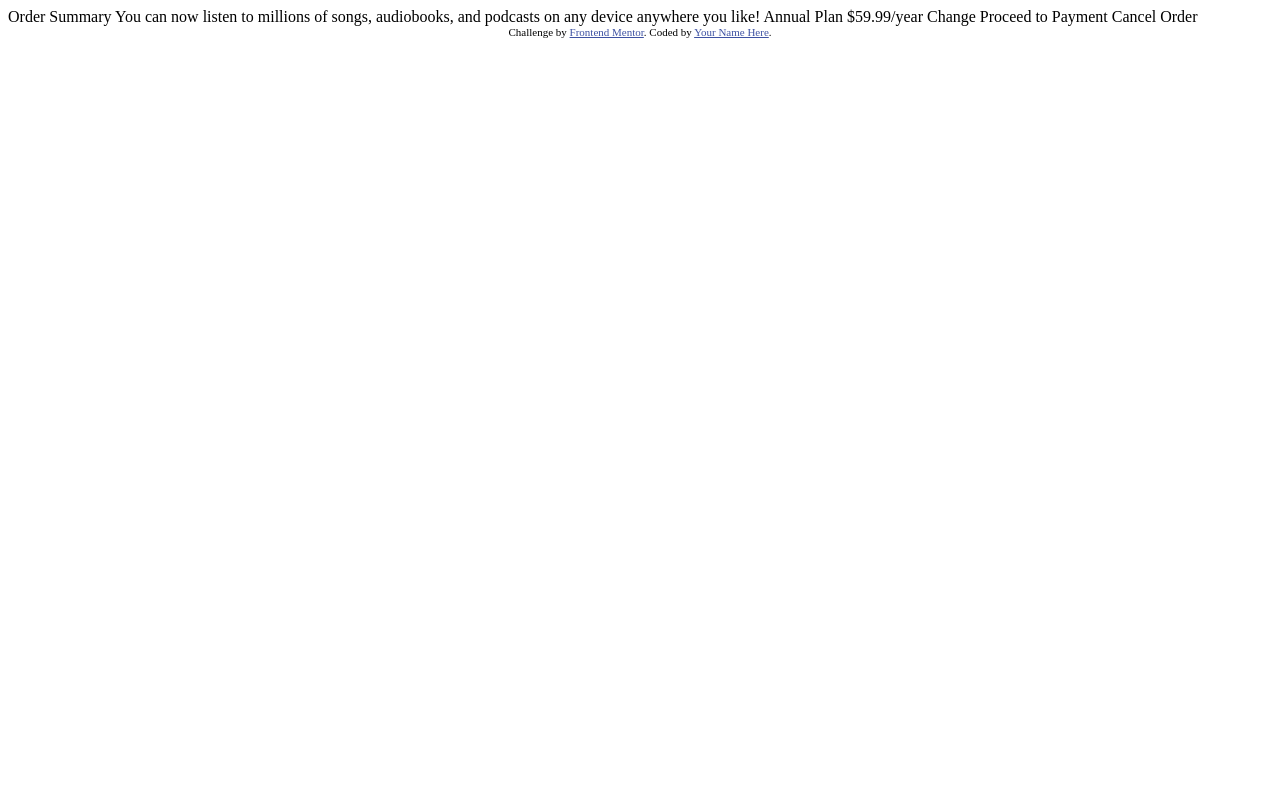
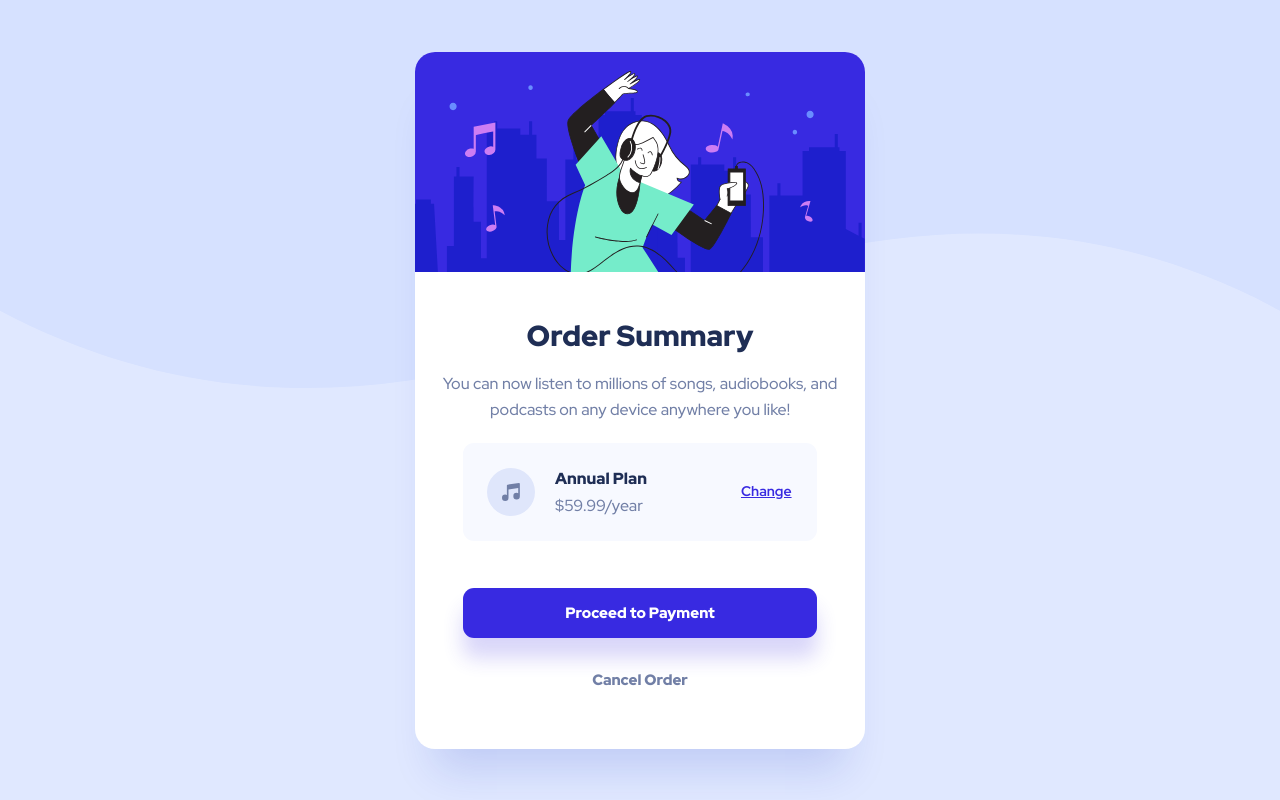
Before and after one commit to CharlesSquirel/Order-summary-component, a plain HTML site: page index.html in a window 1280 px wide. Drawn offline with Linux system fonts and the light colour scheme.

Commit message:
Add files via upload

```diff
--- a/index.html
+++ b/index.html
@@ -1,37 +1,36 @@
 <!DOCTYPE html>
 <html lang="en">
   <head>
-  <meta charset="UTF-8">
-  <meta name="viewport" content="width=device-width, initial-scale=1.0"> <!-- displays site properly based on user's device -->
-
-  <link rel="icon" type="image/png" sizes="32x32" href="./images/favicon-32x32.png">
-
+    <meta charset="utf-8" />
+    <meta http-equiv="X-UA-Compatible" content="IE=edge" />
     <title>Frontend Mentor | Order summary card</title>
-
-  <!-- Feel free to remove these styles or customise in your own stylesheet 👍 -->
-  <style>
-    .attribution { font-size: 11px; text-align: center; }
-    .attribution a { color: hsl(228, 45%, 44%); }
-  </style>
+    <meta name="description" content="Order summary card" />
+    <meta name="viewport" content="width=device-width, initial-scale=1" />
+    <link rel="stylesheet" href="style.css" />
+    <link rel="icon" type="image/png" sizes="32x32" href="favicon-32x32.png" />
+    <link rel="preconnect" href="https://fonts.googleapis.com" />
+    <link rel="preconnect" href="https://fonts.gstatic.com" crossorigin />
+    <link href="https://fonts.googleapis.com/css2?family=Red+Hat+Display:wght@500;700;900&display=swap" rel="stylesheet" />
   </head>
   <body>
-
-  Order Summary
-
-  You can now listen to millions of songs, audiobooks, and podcasts on any
-  device anywhere you like!
-
-  Annual Plan
-  $59.99/year
-
-  Change
-
-  Proceed to Payment
-  Cancel Order
-
-  <div class="attribution">
-    Challenge by <a href="https://www.frontendmentor.io?ref=challenge" target="_blank">Frontend Mentor</a>.
-    Coded by <a href="#">Your Name Here</a>.
+    <main>
+      <section>
+        <img id="hero-img" src="illustration-hero.svg" alt="" />
+        <article>
+          <h1>Order Summary</h1>
+          <p class="article__paragraph">You can now listen to millions of songs, audiobooks, and podcasts on any device anywhere you like!</p>
+          <div class="annual-plan-flex">
+            <img id="icon-music" src="icon-music.svg" alt="" />
+            <div class="annual-plan-flex-column">
+              <p class="annual-plan">Annual Plan</p>
+              <p class="price">$59.99/year</p>
             </div>
+            <a href="#">Change</a>
+          </div>
+          <button>Proceed to Payment</button>
+          <p class="cancel">Cancel Order</p>
+        </article>
+      </section>
+    </main>
   </body>
 </html>
--- /dev/null
+++ b/style.css
@@ -0,0 +1,224 @@
+/* RESET */
+* {
+  margin: 0;
+  padding: 0;
+  box-sizing: border-box;
+  font-family: "Red Hat Display", sans-serif;
+}
+
+/* VARIABLES */
+:root {
+  --bg-plan: #f7f9ff;
+  --bg: #e0e8ff;
+  --btn: #382ae1;
+  --btn-hover: #766cf1;
+  --h1: #1f2e55;
+  --p: #717fa6;
+  --white: #fff;
+}
+
+/* MAIN AND TYPOGRAPHY */
+body {
+  display: grid;
+  place-items: center;
+  min-height: 100vh;
+  width: 100vw;
+  font-weight: 500;
+  font-size: 0.9375rem;
+  line-height: 1.5625rem;
+  color: var(--p);
+  background: var(--bg) url(pattern-background-mobile.svg) no-repeat;
+}
+
+h1 {
+  font-weight: 900;
+  font-size: 1.375rem;
+  line-height: 1.8125rem;
+  color: var(--h1);
+  margin-top: 2rem;
+}
+
+a {
+  margin-left: 1.875rem;
+  font-weight: 700;
+  font-size: 0.8125rem;
+  line-height: 1.0625rem;
+  color: var(--btn);
+}
+
+.article__paragraph {
+  text-align: center;
+  margin-top: 1rem;
+}
+
+.annual-plan {
+  font-weight: 900;
+  font-size: 0.875rem;
+  line-height: 1.1875rem;
+  color: var(--h1);
+}
+
+.price {
+  font-size: 0.875rem;
+  line-height: 1.1875rem;
+}
+
+.cancel {
+  font-weight: 900;
+  line-height: 1.25rem;
+  margin-top: 1.5rem;
+}
+
+/* IMG */
+#hero-img {
+  width: 20.4375rem;
+  height: 10rem;
+  border-radius: 1.25rem 1.25rem 0 0;
+}
+
+#icon-music {
+  width: 3rem;
+  height: 3rem;
+}
+
+/* BTN */
+button {
+  width: 17.4375rem;
+  height: 3.125rem;
+  background: var(--btn);
+  box-shadow: 0px 1.25rem 1.25rem rgba(56, 42, 225, 0.190291);
+  border-radius: 0.6875rem;
+  color: var(--white);
+  font-weight: 900;
+  font-size: 0.9375rem;
+  line-height: 1.25rem;
+  margin-top: 1.5rem;
+  border: none;
+}
+
+/* CONTAINERS */
+section,
+article {
+  display: flex;
+  flex-direction: column;
+  align-items: center;
+}
+
+section {
+  width: 20.4375rem;
+  height: 35.4375rem;
+  box-shadow: 0px 2.5rem 2.5rem -1.25rem rgba(13, 48, 189, 0.151826);
+  border-radius: 1.25rem;
+  background: var(--white);
+}
+
+.annual-plan-flex {
+  display: flex;
+  align-items: center;
+  width: 17.4375rem;
+  height: 5.0625rem;
+  background: var(--bg-plan);
+  border-radius: 0.6875rem;
+  padding-left: 1rem;
+  gap: 1.25rem;
+  margin-top: 1.5rem;
+}
+
+.annual-plan-flex-column {
+  display: flex;
+  flex-direction: column;
+  gap: 0.1875rem;
+}
+
+@media screen and (min-width: 80rem) {
+  body {
+    font-size: 1rem;
+    line-height: 1.625rem;
+    background: var(--bg) url(pattern-background-desktop.svg) no-repeat;
+    background-size: contain;
+  }
+
+  h1 {
+    font-size: 1.8125rem;
+    line-height: 2.3125rem;
+    margin-top: 2.8125rem;
+  }
+
+  a {
+    margin-left: 4.625rem;
+    font-size: 0.875rem;
+    line-height: 1.1875rem;
+  }
+
+  .article__paragraph {
+    margin-top: 1.0625rem;
+  }
+
+  .annual-plan {
+    font-size: 1rem;
+    line-height: 1.3125rem;
+  }
+
+  .price {
+    font-size: 1rem;
+    line-height: 1.3125rem;
+  }
+
+  .cancel {
+    font-size: 0.9375rem;
+    margin-top: 2rem;
+  }
+
+  /* IMG */
+  #hero-img {
+    width: 28.125rem;
+    height: 13.75rem;
+    border-radius: 1.25rem 1.25rem 0 0;
+  }
+
+  /* BTN */
+  button {
+    width: 22.125rem;
+    margin-top: 2.9375rem;
+  }
+
+  /* CONTAINERS */
+  section {
+    width: 28.125rem;
+    height: 43.5625rem;
+  }
+
+  .annual-plan-flex {
+    width: 22.125rem;
+    height: 6.125rem;
+    padding-left: 1.5rem;
+    margin-top: 1.25rem;
+  }
+
+  .annual-plan-flex-column {
+    gap: 0.375rem;
+  }
+}
+
+@media (hover: hover) {
+  button:hover,
+  a:hover,
+  .cancel:hover {
+    cursor: pointer;
+  }
+
+  button:hover {
+    background: var(--btn-hover);
+    transition: all 0.3s ease-in-out;
+  }
+
+  a:hover {
+    color: var(--btn-hover);
+    text-decoration: none;
+  }
+
+  .cancel:hover {
+    color: var(--h1);
+    transition: all 0.3s ease-in-out;
+  }
+}
```
Lines whose indentation alone changed are shown as unchanged.
